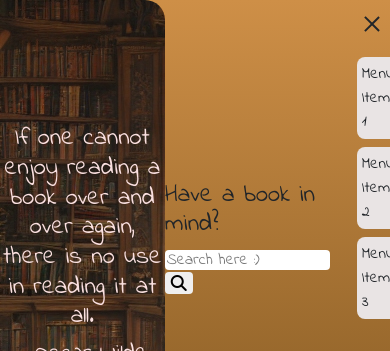
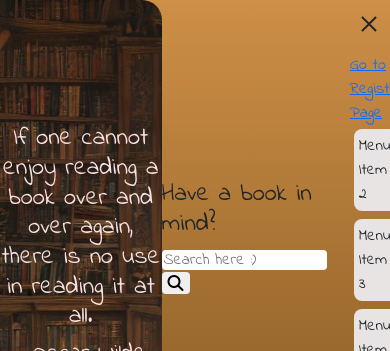
Before and after one commit to ramsumble/bookbook-frontend, a React (Create React App) app: page /search in a window 390 px wide. Both pictures are taken after a click on the button 383 px from the left and 24 px from the top of the page. Shown: the top 351 px of the page. Built offline with nearby package versions, Linux system fonts and the light colour scheme; no server answers.

Commit message:
linking registration to hamburger menu

```diff
--- a/src/components/Hamburger.js
+++ b/src/components/Hamburger.js
@@ -1,6 +1,7 @@
 import React, { useState } from "react";
 import { Spin as Hamburger } from "hamburger-react";
 import "../styles/hamburger.css"
+import { Link } from 'react-router-dom';
 
 // https://hamburger-react.netlify.app/
 
@@ -19,8 +20,9 @@ const Samburger = () => {
             />
             {isOpen && (
             <div className="Menu">
-                <p className="menu-items">Menu Item 1</p>
+                <Link to="/register">Go to Register Page</Link>
                 <p className="menu-items">Menu Item 2</p>
+                <p className="menu-items">Menu Item 3</p>
                 <p className="menu-items">Menu Item 3</p>
             </div>
             )}
```
